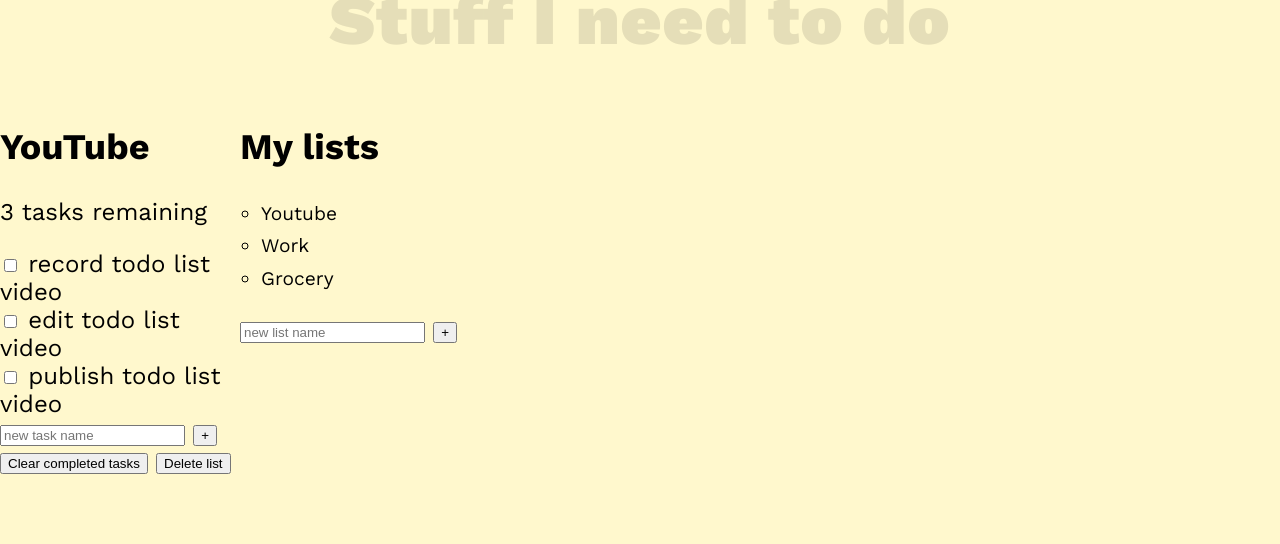
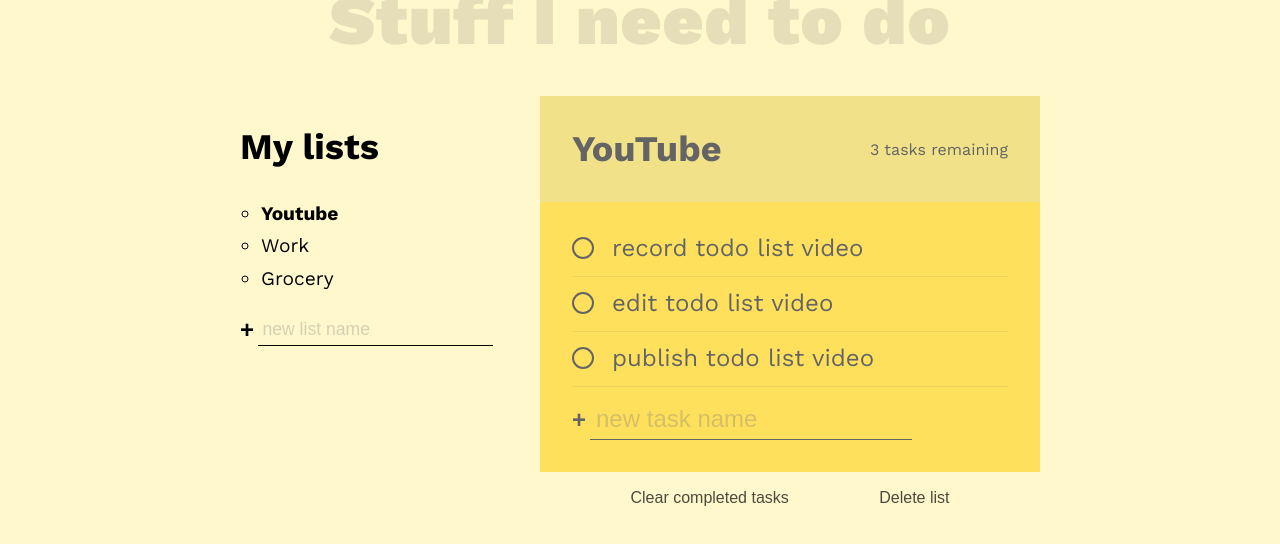
Before and after one commit to UltraJag214/To-Do-App, a plain HTML site: page index.html in a window 1280 px wide. Drawn offline with nearby package versions, Linux system fonts and the light colour scheme.

Commit message:
Finished CSS, forgot to do more commits

```diff
--- a/styles/styles.css
+++ b/styles/styles.css
@@ -32,3 +32,195 @@ body {
     list-style: circle;
     padding-left: 1.1em;
 }
+
+.list-name {
+    cursor: pointer;
+}
+
+.list-name:hover {
+    opacity: 0.7;
+}
+
+form {
+    display: flex;
+}
+
+.btn {
+    cursor: pointer;
+    background: 0;
+    border: 0;
+    padding: 0;
+    color: inherit;
+}
+
+.btn.create {
+    font-size: 1.5rem;
+    font-weight: 900;
+    margin-right: 0.25rem;
+    transition: opacity 250ms ease-in;
+}
+
+.btn.create:hover {
+    opacity: 0.7;
+}
+
+.btn.delete {
+    opacity: 0.7;
+    font-size: 1rem;
+    transition: color 200ms;
+}
+
+.btn.delete:hover {
+    color: #ff9642;
+}
+
+.btn.list:hover {
+    opacity: 0.7;
+}
+
+.new {
+    background: transparent;
+    border: 0;
+    color: inherit;
+    border-bottom: 1px solid currentColor;
+    font-size: inherit;
+    outline: none;
+    transition: border-bottom 250ms ease-in;
+    order: 2;
+    padding: 0.25em;
+}
+
+.new::placeholder {
+    opacity: 0.3;
+}
+
+.new:focus {
+    border-bottom-width: 3px;
+}
+
+.new:focus::placeholder {
+    opacity: 0.15;
+}
+
+.new.list {
+    font-size: 1.1rem;
+}
+
+.new.task {
+    margin-bottom: 0;
+}
+
+.active-list {
+    font-weight: 700;
+}
+
+.todo-list {
+    grid-area: active;
+    background: #ffe05d;
+    color: #646464;
+}
+
+.todo-header {
+    padding: 2rem;
+    background: #f1e189;
+    display: flex;
+    align-items: center;
+    justify-content: space-between;
+}
+
+.list-title {
+    margin: 0 1em 0 0;
+}
+
+.task-count {
+    margin: 0;
+    font-size: 1rem;
+}
+
+.todo-body {
+    padding: 2rem;
+    position: relative;
+}
+
+[type="checkbox"] {
+    opacity: 0;
+    position: absolute;
+}
+
+.task label {
+    display: inline-flex;
+    align-items: center;
+    position: relative;
+}
+
+.task {
+    position: relative;
+    margin-bottom: 1em;
+}
+
+.task::after {
+    content: "";
+    position: absolute;
+    right: 0;
+    left: 0;
+    bottom: -0.5em;
+    height: 1px;
+    background: currentColor;
+    opacity: 0.1;
+}
+
+.custom-checkbox {
+    display: inline-block;
+    width: 0.75em;
+    height: 0.75em;
+    margin-right: 0.75em;
+    cursor: pointer;
+    border: 2px solid currentColor;
+    border-radius: 50%;
+    transform: scale(1);
+    transition: transform 200ms ease-in-out;
+}
+
+.task:hover .custom-checkbox, [type="checkbox"]:focus + label .custom-checkbox {
+    transform: scale(1.2);
+    color: #fff8cd;
+}
+
+[type="checkbox"]:checked + label .custom-checkbox {
+    background: #fff8cd;
+    border-color: #fff8cd;
+    box-shadow: inset 0 0 0px 2px white;
+}
+
+[type="checkbox"]:checked + label {
+    opacity: 0.5;
+}
+
+.task label::after {
+    content: "";
+    position: absolute;
+    left: 0;
+    right: 0;
+    left: 1.5em;
+    top: 50%;
+    height: 3px;
+    background: currentColor;
+    transform: scaleX(0);
+    transform-origin: right;
+    transition: transform 150ms ease-in-out;
+}
+
+[type="checkbox"]:checked + label::after {
+    transform: scaleX(1);
+    transform-origin: left;
+}
+
+.delete-stuff {
+    display: flex;
+    justify-content: space-evenly;
+    position: absolute;
+    width: 100%;
+    left: 0;
+    bottom: -35px;
+    color: black;
+}
```
